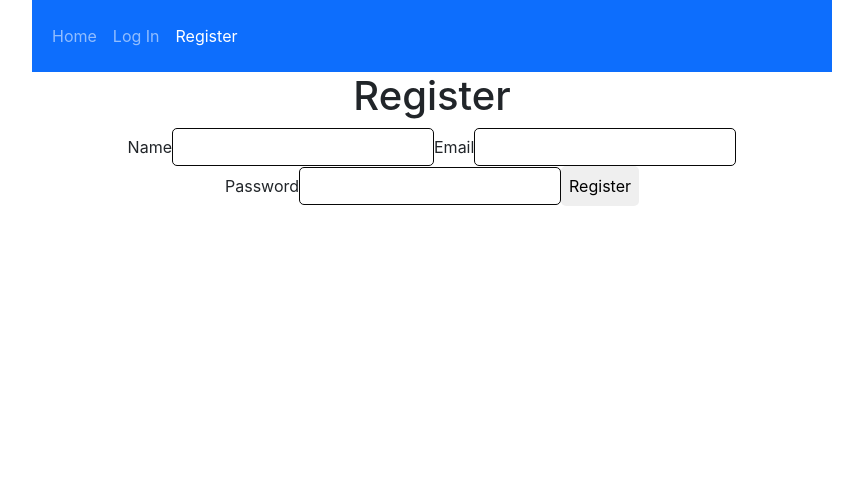
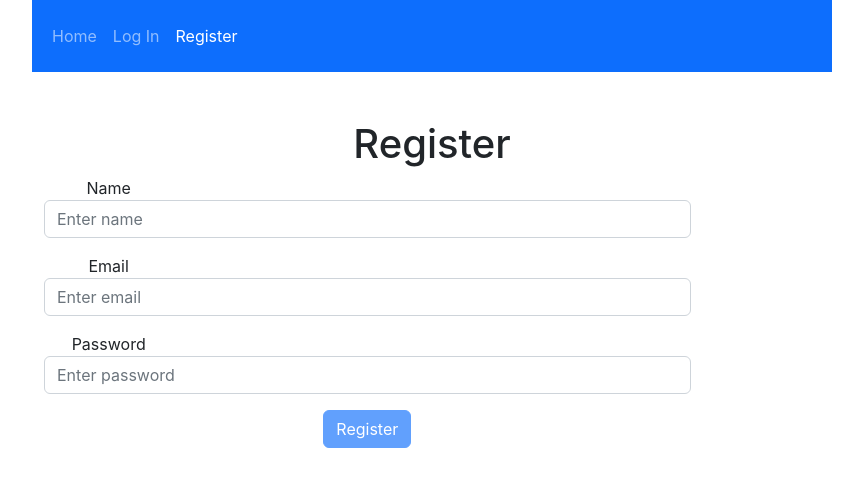
Before and after one commit to yulyaolshanska/goit-react-hw-08-phonebook, a React (Create React App) app: page /register in a window 1280 px wide. Shown: the top 486 px of the page, without its empty margins (208-1071 px from the left). Built offline with nearby package versions, Linux system fonts and the light colour scheme.

Commit message:
Register на bootstrap

```diff
--- a/src/pages/Register/Register.jsx
+++ b/src/pages/Register/Register.jsx
@@ -1,6 +1,10 @@
 import { useState } from 'react';
 import { useDispatch } from 'react-redux';
 import authOperations from 'redux/auth/authOperations';
+
+import { Button, Col, FormControl, FormGroup } from 'react-bootstrap';
+import Form from 'react-bootstrap/Form';
+import { Container } from 'react-bootstrap';
 
 const RegisterView = () => {
   const dispatch = useDispatch();
@@ -37,35 +41,87 @@ const RegisterView = () => {
   };
 
   return (
-    <>
+    <Container className="mt-5 justify-content-md-center">
       <h1>Register</h1>
-      <form onSubmit={handleSubmit}>
-        <label>
-          Name
-          <input onChange={handleChange} type="text" name="name" value={name} />
-        </label>
-        <label>
-          Email
-          <input
+
+      <Form onSubmit={handleSubmit}>
+        <FormGroup className="mb-3" controlId="formHorizontalName">
+          <Col sm={2}>Name</Col>
+          <Col sm={10} className="justify-content-md-center">
+            <FormControl
+              type="text"
+              name="name"
+              value={name}
+              placeholder="Enter name"
               onChange={handleChange}
+            />
+          </Col>
+        </FormGroup>
+
+        <FormGroup className="mb-3" controlId="formHorizontalEmail">
+          <Col sm={2}>Email</Col>
+          <Col sm={10} className="justify-content-md-center">
+            <FormControl
+              value={email}
               type="email"
+              placeholder="Enter email"
               name="email"
-            value={email}
+              onChange={handleChange}
             />
-        </label>
-        <label>
-          Password
-          <input
+          </Col>
+        </FormGroup>
+
+        <FormGroup className="mb-3" controlId="formHorizontalPassword">
+          <Col sm={2}>Password</Col>
+          <Col sm={10}>
+            <FormControl
               onChange={handleChange}
+              value={password}
+              name="password"
               type="password"
-            name="password"
-            value={password}
+              placeholder="Enter password"
             />
-        </label>
-        <button type="submit">Register</button>
-      </form>
-    </>
+          </Col>
+        </FormGroup>
+        <FormGroup>
+          <Col sm={10}>
+            <Button disabled={!name || !email || !password} type="submit">
+              Register
+            </Button>
+          </Col>
+        </FormGroup>
+      </Form>
+    </Container>
   );
 };
 
 export default RegisterView;
+
+// <>
+//   <h1>Register</h1>
+//   <form onSubmit={handleSubmit}>
+//     <label>
+//       Name
+//       <input onChange={handleChange} type="text" name="name" value={name} />
+//     </label>
+//     <label>
+//       Email
+//       <input
+//         onChange={handleChange}
+//         type="email"
+//         name="email"
+//         value={email}
+//       />
+//     </label>
+//     <label>
+//       Password
+//       <input
+//         onChange={handleChange}
+//         type="password"
+//         name="password"
+//         value={password}
+//       />
+//     </label>
+//     <button type="submit">Register</button>
+//   </form>
+// </>;
```
Lines whose indentation alone changed are shown as unchanged.
